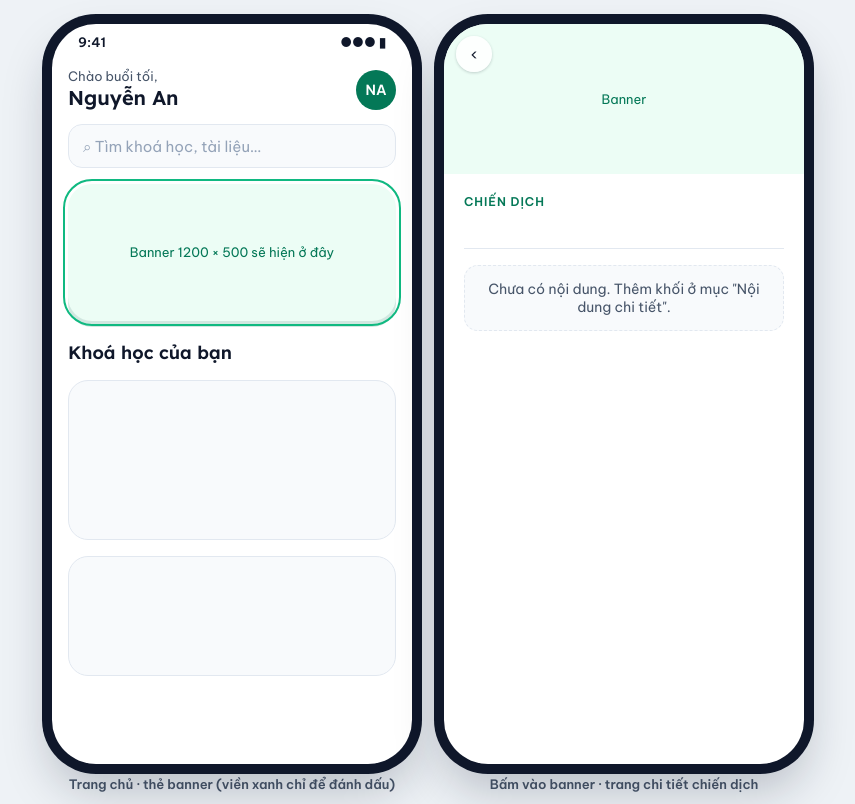
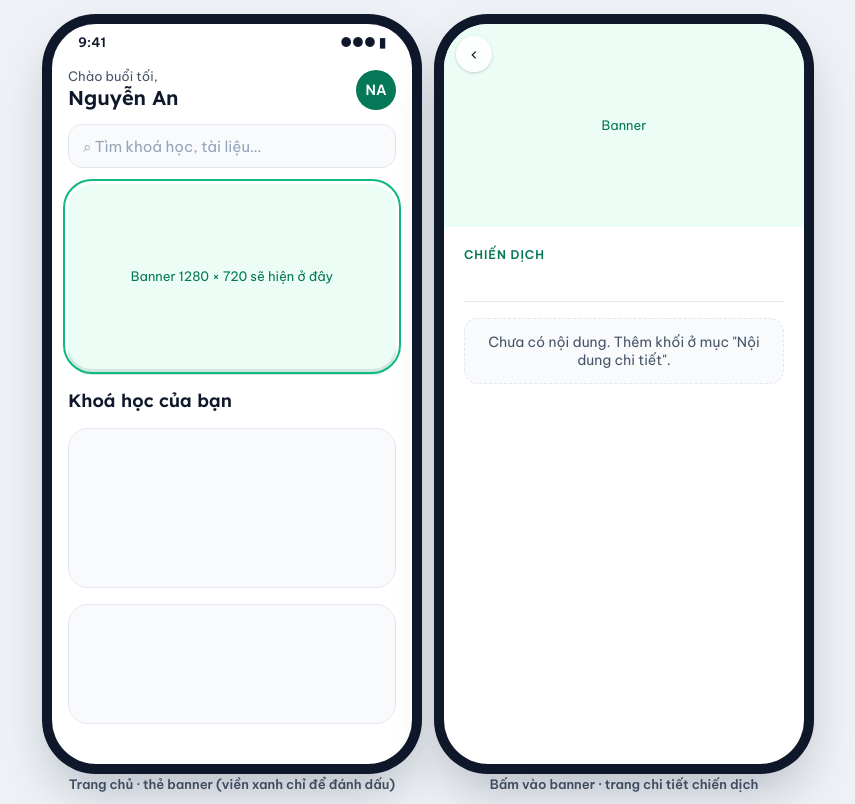
Before and after one commit to fxtiennguyen92/ellso-server, a Laravel app: template resources/views/filament/marketing-campaigns/preview-frame.blade.php in a window 1280 px wide. Shown: the top 804 px of the page, without its empty margins (212-1067 px from the left). Run offline with Laravel 12, Linux system fonts and the light colour scheme; the template is opened without the code that fills it, so the values that code supplies are empty.

Commit message:
Đổi banner chiến dịch sang 16:9 (1280 × 720)
Co-Authored-By: Claude Opus 5.5 <noreply@anthropic.com>
Claude-Session: https://claude.ai/code/session_01BNY66ftXJaijyR3KuBY2wi

```diff
--- a/app/Models/MarketingCampaign.php
+++ b/app/Models/MarketingCampaign.php
@@ -17,10 +17,10 @@ class MarketingCampaign extends Model
 {
     use SoftDeletes;
 
-    /** Kích thước banner cố định (px). Tỉ lệ 12:5 khớp thẻ chiến dịch trên Home của app. */
-    public const BANNER_WIDTH = 1200;
+    /** Kích thước banner cố định (px). Tỉ lệ 16:9, thẻ chiến dịch trên Home của app theo đúng tỉ lệ này. */
+    public const BANNER_WIDTH = 1280;
 
-    public const BANNER_HEIGHT = 500;
+    public const BANNER_HEIGHT = 720;
 
     public const CTA_NONE = 'none';
 
--- a/resources/views/filament/marketing-campaigns/preview-frame.blade.php
+++ b/resources/views/filament/marketing-campaigns/preview-frame.blade.php
@@ -36,7 +36,7 @@
     .search { margin: 0 16px; height: 44px; border-radius: 14px; border: 1px solid var(--line); background: var(--surface-alt);
               display: flex; align-items: center; gap: 8px; padding: 0 14px; color: #94a3b8; font-size: 15px; }
     .card-wrap { padding: 16px 16px 0; }
-    .card { position: relative; border-radius: 24px; overflow: hidden; aspect-ratio: 12 / 5; background: var(--mint-50);
+    .card { position: relative; border-radius: 24px; overflow: hidden; aspect-ratio: 16 / 9; background: var(--mint-50);
             box-shadow: 0 6px 0 rgba(4,120,87,.18); outline: 2px solid var(--emerald-500); outline-offset: 3px; }
     .card img, .hero img { width: 100%; height: 100%; object-fit: cover; display: block; }
     .noimg { width: 100%; height: 100%; display: flex; align-items: center; justify-content: center; color: var(--emerald-700);
@@ -49,7 +49,7 @@
     .section-t { margin: 20px 16px 0; font-family: var(--display); font-weight: 600; font-size: 18px; }
 
     /* Chi tiết */
-    .hero { position: relative; aspect-ratio: 12 / 5; background: var(--mint-50); flex: none; }
+    .hero { position: relative; aspect-ratio: 16 / 9; background: var(--mint-50); flex: none; }
     .back { position: absolute; top: 12px; left: 12px; width: 36px; height: 36px; border-radius: 9999px; background: rgba(255,255,255,.92);
             display: flex; align-items: center; justify-content: center; box-shadow: 0 1px 3px rgba(15,23,42,.2); }
     .body { padding: 20px 20px 24px; display: flex; flex-direction: column; gap: 16px; }
@@ -103,7 +103,7 @@
                     @if ($banner)
                         <img src="{{ $banner }}" alt="{{ $title }}">
                     @else
-                        <div class="noimg">Banner 1200 × 500 sẽ hiện ở đây</div>
+                        <div class="noimg">Banner 1280 × 720 sẽ hiện ở đây</div>
                     @endif
                 </div>
             </div>
```
Also changed, not shown: app/Filament/Resources/MarketingCampaigns/Schemas/MarketingCampaignForm.php (+7 -7 lines), tests/Feature/MarketingCampaignTest.php (+4 -4 lines), database/migrations/2026_10_25_000005_create_marketing_campaigns_table.php.
